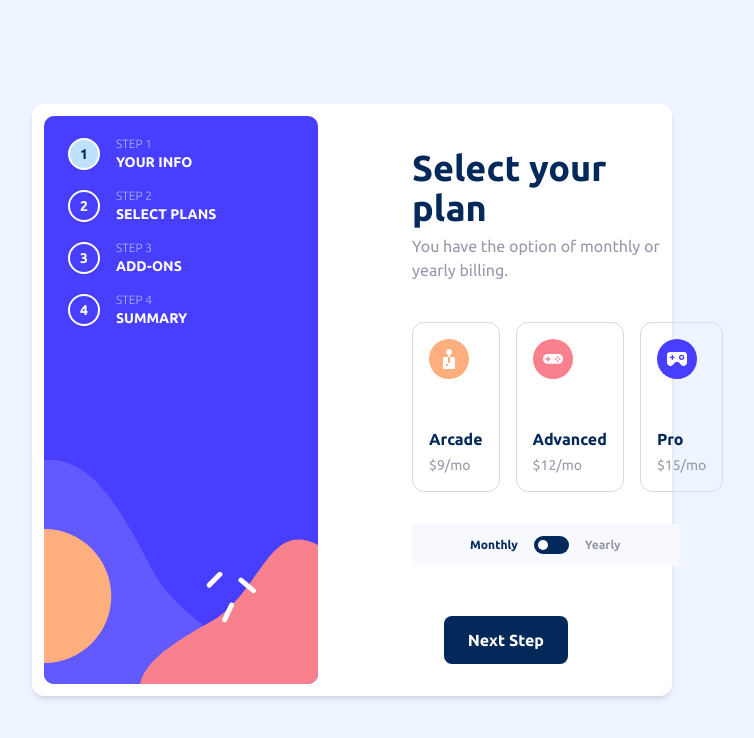
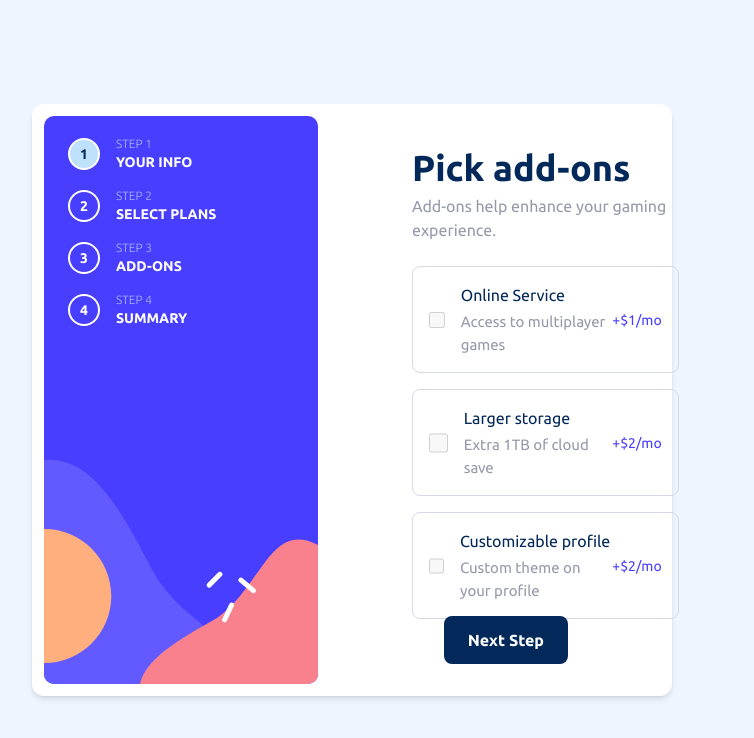
Before and after one commit to ktscates/multi-step-form, an Angular app: page / in a window 1280 px wide. Shown: the top 738 px of the page, without its empty margins (288-1042 px from the left). Built offline with nearby package versions, Linux system fonts and the light colour scheme.

Commit message:
add-ons component

```diff
--- /dev/null
+++ b/src/app/components/add-ons/add-ons.component.html
@@ -0,0 +1,44 @@
+<div class="absolute top-0 left-72 m-3 w-4/6 min-h-[58.5vh] px-20">
+  <h1 class="text-4xl text-denim pt-8 font-bold">Pick add-ons</h1>
+  <p class="text-base text-grey mt-1.5">
+    Add-ons help enhance your gaming experience.
+  </p>
+  <div class="flex flex-col gap-4 mt-6">
+    <div
+      class="flex justify-between items-center border border-lightGrey rounded-lg p-4"
+    >
+      <div class="flex items-center gap-4">
+        <input class="w-5 h-5" type="checkbox" disabled />
+        <div>
+          <h1 class="text-denim text-base mb-1">Online Service</h1>
+          <p class="text-grey text-[15px]">Access to multiplayer games</p>
+        </div>
+      </div>
+      <p class="text-purple text-sm">+$1/mo</p>
+    </div>
+    <div
+      class="flex justify-between items-center border border-lightGrey rounded-lg p-4"
+    >
+      <div class="flex items-center gap-4">
+        <input class="w-5 h-5" type="checkbox" disabled />
+        <div>
+          <h1 class="text-denim text-base mb-1">Larger storage</h1>
+          <p class="text-grey text-[15px]">Extra 1TB of cloud save</p>
+        </div>
+      </div>
+      <p class="text-purple text-sm">+$2/mo</p>
+    </div>
+    <div
+      class="flex justify-between items-center border border-lightGrey rounded-lg p-4"
+    >
+      <div class="flex items-center gap-4">
+        <input class="w-5 h-5" type="checkbox" disabled />
+        <div>
+          <h1 class="text-denim text-base mb-1">Customizable profile</h1>
+          <p class="text-grey text-[15px]">Custom theme on your profile</p>
+        </div>
+      </div>
+      <p class="text-purple text-sm">+$2/mo</p>
+    </div>
+  </div>
+</div>
--- a/src/app/components/card/card.component.html
+++ b/src/app/components/card/card.component.html
@@ -4,7 +4,8 @@
   >
     <app-side></app-side>
     <!-- <app-personal-info /> -->
-    <app-select-plans />
+    <!-- <app-select-plans /> -->
+    <app-add-ons />
     <app-button></app-button>
   </div>
 </div>
--- a/src/app/components/card/card.component.ts
+++ b/src/app/components/card/card.component.ts
@@ -3,6 +3,7 @@ import { SideComponent } from '../side/side.component';
 import { ButtonComponent } from '../button/button.component';
 import { PersonalInfoComponent } from '../personal-info/personal-info.component';
 import { SelectPlansComponent } from '../select-plans/select-plans.component';
+import { AddOnsComponent } from '../add-ons/add-ons.component';
 
 @Component({
   selector: 'app-card',
@@ -12,6 +13,7 @@ import { SelectPlansComponent } from '../select-plans/select-plans.component';
     ButtonComponent,
     PersonalInfoComponent,
     SelectPlansComponent,
+    AddOnsComponent,
   ],
   templateUrl: './card.component.html',
   styleUrl: './card.component.css',
```
Also changed, not shown: src/app/components/add-ons/add-ons.component.ts (added, +12 -0 lines), src/app/components/add-ons/add-ons.component.css (added), 1 other file (tests, documents, lock files or other folders).
